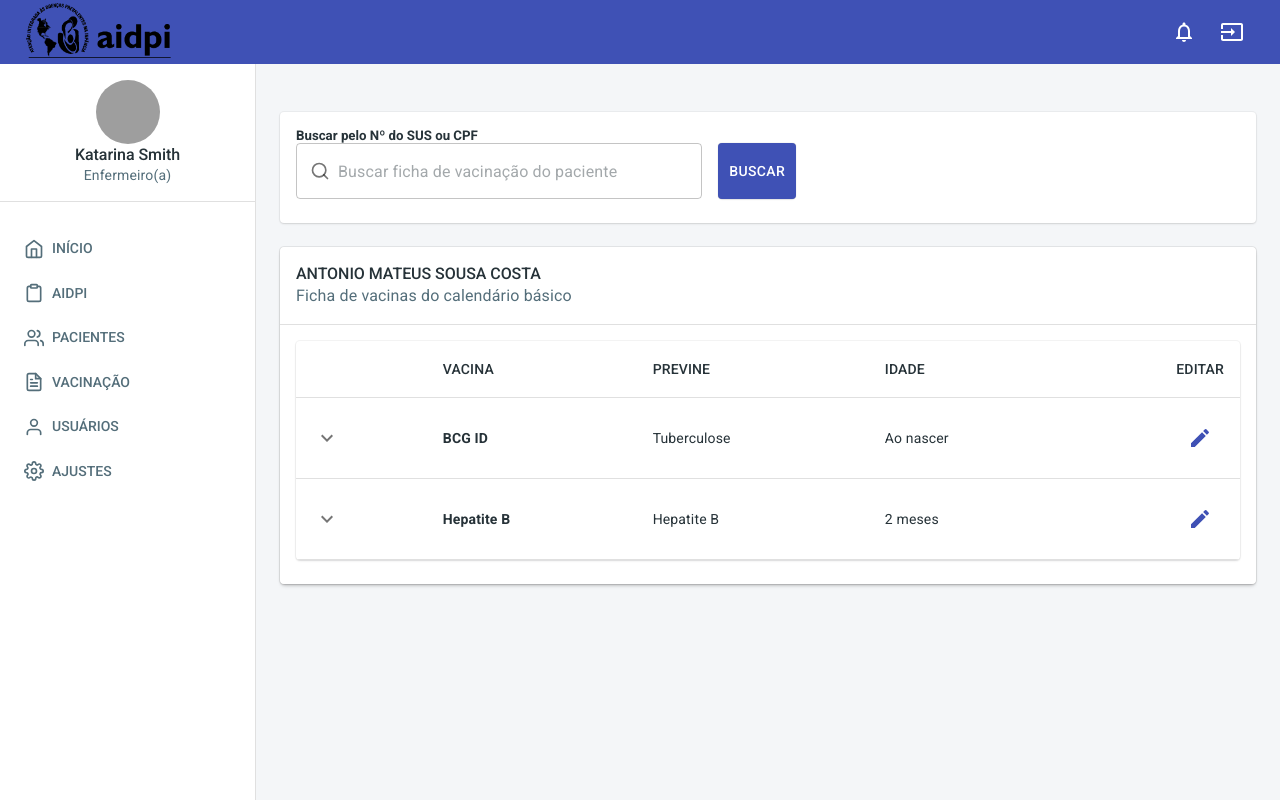
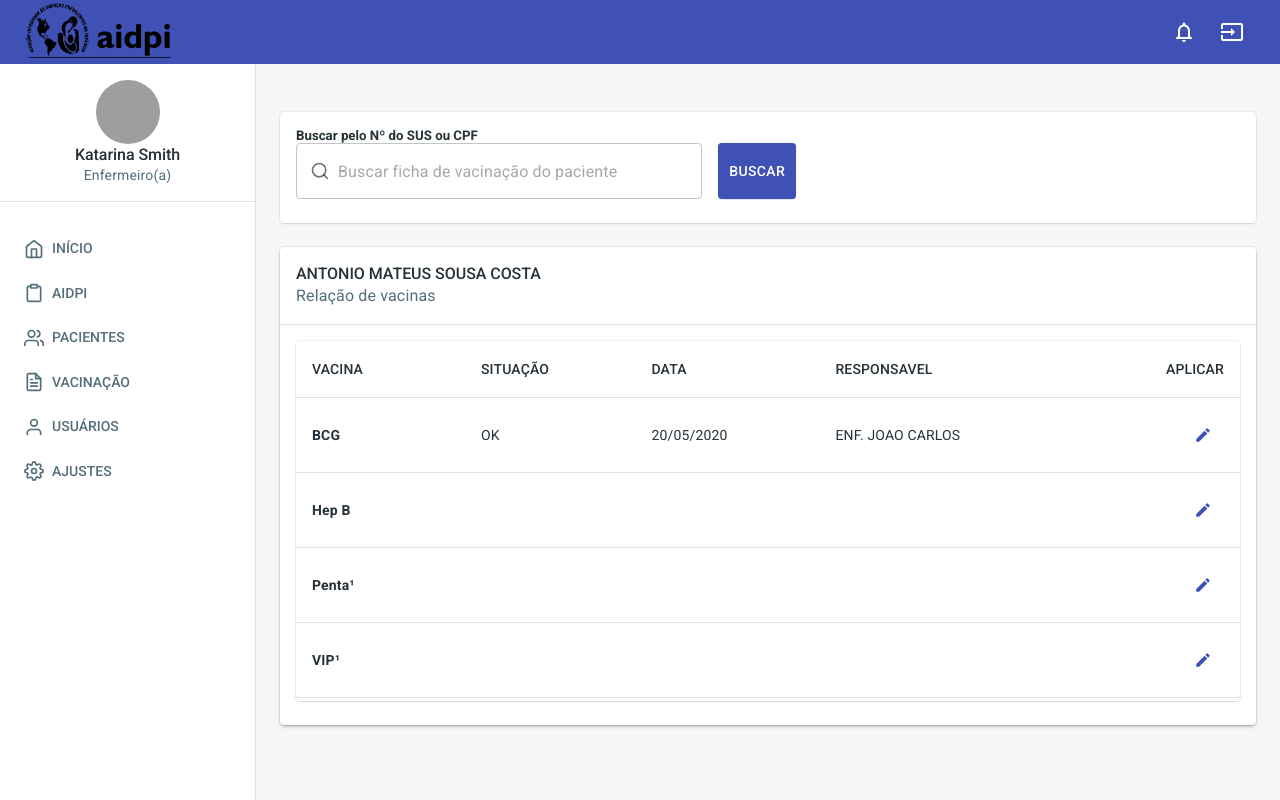
Before and after one commit to viniciussk888/AIDPI-FRONTEND, a React (Create React App) app: page /app/vaccination in a window 1280 px wide. Built offline with nearby package versions, Linux system fonts and the light colour scheme; grey boxes are pictures that could not be loaded.

Commit message:
'Fix-vaccines'

```diff
--- a/src/views/vaccination/VaccinationView/VaccinationCard.js
+++ b/src/views/vaccination/VaccinationView/VaccinationCard.js
@@ -6,162 +6,100 @@ import {
   CardHeader,
   Divider,
   CardContent,
-  makeStyles
+  makeStyles,
+  IconButton
 } from '@material-ui/core';
-import Box from '@material-ui/core/Box';
-import Collapse from '@material-ui/core/Collapse';
-import IconButton from '@material-ui/core/IconButton';
+import Edit from "@material-ui/icons/Edit"
 import Table from '@material-ui/core/Table';
 import TableBody from '@material-ui/core/TableBody';
 import TableCell from '@material-ui/core/TableCell';
 import TableContainer from '@material-ui/core/TableContainer';
 import TableHead from '@material-ui/core/TableHead';
 import TableRow from '@material-ui/core/TableRow';
-import Typography from '@material-ui/core/Typography';
-import KeyboardArrowDownIcon from '@material-ui/icons/KeyboardArrowDown';
-import KeyboardArrowUpIcon from '@material-ui/icons/KeyboardArrowUp';
-import Edit from "@material-ui/icons/Edit"
 
-const useRowStyles = makeStyles({
-  root: {
-    '& > *': {
-      borderBottom: 'unset',
-    },
+const useStyles = makeStyles({
+  table: {
+    minWidth: 400,
   },
+  container: {
+    maxHeight: 360,
+  },
+  editButton: {
+    fontSize: 18
+  }
 });
 
-function createData(name, calories, fat, carbs, protein, price) {
-  return {
-    name,
-    calories,
-    fat,
-    carbs,
-    protein,
-    price,
-    history: [
-      { date: '2020-01-05', customerId: '1º DOSE', amount: 3, ass: 'Enf. Joao Mauro' },
-      { date: '2020-01-02', customerId: '2º DOSE', amount: 1, ass: 'Enf. Joao Mauro' },
-      { date: '2020-01-02', customerId: '3º DOSE', amount: 1, ass: 'Enf. Joao Mauro' },
-    ],
-  };
+function createData(name, calories, fat, carbs, protein) {
+  return { name, calories, fat, carbs, protein };
 }
 
-function Row(props) {
-  const { row } = props;
-  const [open, setOpen] = React.useState(false);
-  const classes = useRowStyles();
-
-  return (
-    <React.Fragment>
-      <TableRow className={classes.root}>
-        <TableCell>
-          <IconButton aria-label="expand row" size="small" onClick={() => setOpen(!open)}>
-            {open ? <KeyboardArrowUpIcon /> : <KeyboardArrowDownIcon />}
-          </IconButton>
-        </TableCell>
-        <TableCell component="th" scope="row">
-          <strong> {row.name}</strong>
-        </TableCell>
-        <TableCell >{row.calories}</TableCell>
-        <TableCell >{row.fat}</TableCell>
-        <TableCell align="right">
-          <IconButton title="Editar registro">
-            <Edit color="primary" />
-          </IconButton>
-        </TableCell>
-      </TableRow>
-      <TableRow>
-        <TableCell style={{ paddingBottom: 0, paddingTop: 0 }} colSpan={6}>
-          <Collapse in={open} timeout="auto" unmountOnExit>
-            <Box margin={1}>
-              <Typography variant="h6" gutterBottom component="div">
-                HISTÓRICO
-              </Typography>
-              <Table size="small" aria-label="purchases">
-                <TableHead>
-                  <TableRow>
-                    <TableCell>DOSE</TableCell>
-                    <TableCell>DATA</TableCell>
-                    <TableCell>LOTE</TableCell>
-                    <TableCell>UND</TableCell>
-                    <TableCell align="right">RESPONSAVEL</TableCell>
-                  </TableRow>
-                </TableHead>
-                <TableBody>
-                  {row.history.map((historyRow) => (
-                    <TableRow key={historyRow.date}>
-                      <TableCell component="th" scope="row">
-                        {historyRow.customerId}
-                      </TableCell>
-                      <TableCell>{historyRow.date}</TableCell>
-                      <TableCell >{historyRow.amount}</TableCell>
-                      <TableCell >
-                        {historyRow.amount}
-                      </TableCell>
-                      <TableCell align="right">
-                        {historyRow.ass}
-                      </TableCell>
-                    </TableRow>
-                  ))}
-                </TableBody>
-              </Table>
-            </Box>
-          </Collapse>
-        </TableCell>
-      </TableRow>
-    </React.Fragment>
-  );
-}
-
-Row.propTypes = {
-  row: PropTypes.shape({
-    calories: PropTypes.number.isRequired,
-    carbs: PropTypes.number.isRequired,
-    fat: PropTypes.number.isRequired,
-    history: PropTypes.arrayOf(
-      PropTypes.shape({
-        amount: PropTypes.number.isRequired,
-        customerId: PropTypes.string.isRequired,
-        date: PropTypes.string.isRequired,
-      }),
-    ).isRequired,
-    name: PropTypes.string.isRequired,
-    price: PropTypes.number.isRequired,
-    protein: PropTypes.number.isRequired,
-  }).isRequired,
-};
-
 const rows = [
-  createData('BCG ID', 'Tuberculose', 'Ao nascer'),
-  createData('Hepatite B', 'Hepatite B', '2 meses'),
+  createData('BCG', 'OK', '20/05/2020', 'ENF. JOAO CARLOS'),
+  createData('Hep B', '', '', ''),
+  createData('Penta¹', '', '', ''),
+  createData('VIP¹', '', '', ''),
+  createData('VORH¹', '', '', ''),
+  createData('PNM10¹', '', '', ''),
+  createData('MNG C¹', '', '', ''),
+  createData('Penta²', '', '', ''),
+  createData('VIP²', '', '', ''),
+  createData('VORH ²', '', '', ''),
+  createData('PNM10²', '', '', ''),
+  createData('MNG C²', '', '', ''),
+  createData('Penta³', '', '', ''),
+  createData('VIP³', '', '', ''),
+  createData('Gripe', '', '', ''),
+  createData('FA', '', '', ''),
+  createData('Hep A', '', '', ''),
+  createData('Tríplice V', '', '', ''),
+  createData('Tetra V', '', '', ''),
+  createData('MNG C(R)', '', '', ''),
+  createData('PNM10(R)', '', '', ''),
+  createData('VOP(1º R)', '', '', ''),
+  createData('DTP(1º R)', '', '', ''),
+  createData('VOP(2º R)', '', '', ''),
+  createData('DTP(2º R)', '', '', ''),
 ];
 
+
 const VaccinationCard = ({ className, product, ...rest }) => {
-
+  const classes = useStyles();
   return (
     <>
       <Paper elevation={3}>
         <Card>
           <CardHeader
             title="ANTONIO MATEUS SOUSA COSTA"
-            subheader="Ficha de vacinas do calendário básico"
+            subheader="Relação de vacinas"
           />
           <Divider />
           <CardContent>
-            <TableContainer component={Paper}>
-              <Table aria-label="collapsible table">
+            <TableContainer className={classes.container} component={Paper}>
+              <Table className={classes.table} aria-label="simple table">
                 <TableHead>
                   <TableRow>
-                    <TableCell />
-                    <TableCell align="left">VACINA</TableCell>
-                    <TableCell >PREVINE</TableCell>
-                    <TableCell >IDADE</TableCell>
-                    <TableCell align="right">EDITAR</TableCell>
+                    <TableCell>VACINA</TableCell>
+                    <TableCell align="">SITUAÇÃO</TableCell>
+                    <TableCell align="">DATA</TableCell>
+                    <TableCell align="">RESPONSAVEL</TableCell>
+                    <TableCell align="right">APLICAR</TableCell>
                   </TableRow>
                 </TableHead>
                 <TableBody>
                   {rows.map((row) => (
-                    <Row key={row.name} row={row} />
+                    <TableRow key={row.name}>
+                      <TableCell component="th" scope="row">
+                        <strong>{row.name}</strong>
+                      </TableCell>
+                      <TableCell align="">{row.calories}</TableCell>
+                      <TableCell align="">{row.fat}</TableCell>
+                      <TableCell align="">{row.carbs}</TableCell>
+                      <TableCell align="right">
+                        <IconButton >
+                          <Edit className={classes.editButton} color="primary" />
+                        </IconButton>
+                      </TableCell>
+                    </TableRow>
                   ))}
                 </TableBody>
               </Table>
```
